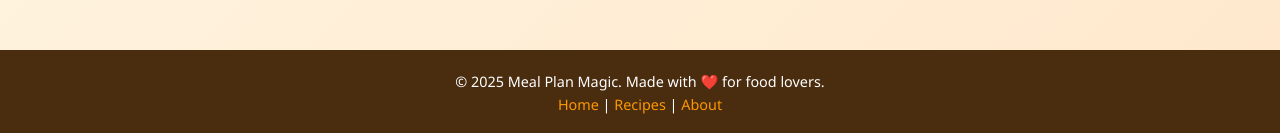
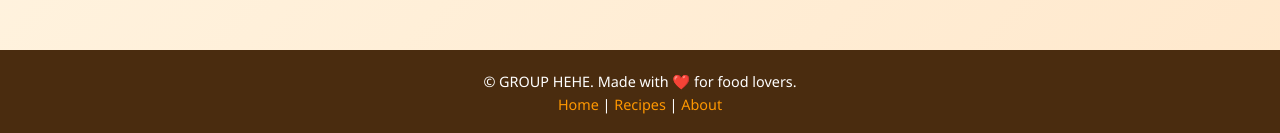
Before and after one commit to kentishnguyen/kentishnguyen.github.io, a website: page index.html in a window 1280 px wide. Shown: the part 694-827 px from the top of the page. Drawn offline with Linux system fonts and the light colour scheme.

Commit message:
Update index.html

```diff
--- a/index.html
+++ b/index.html
@@ -55,7 +55,7 @@
   </main>
 
   <footer>
-    <p>© 2025 Meal Plan Magic. Made with ❤️ for food lovers.</p>
+    <p>© GROUP HEHE. Made with ❤️ for food lovers.</p>
     <p><a href="#home">Home</a> | <a href="#recipes">Recipes</a> | <a href="#about">About</a></p>
   </footer>
 
```
